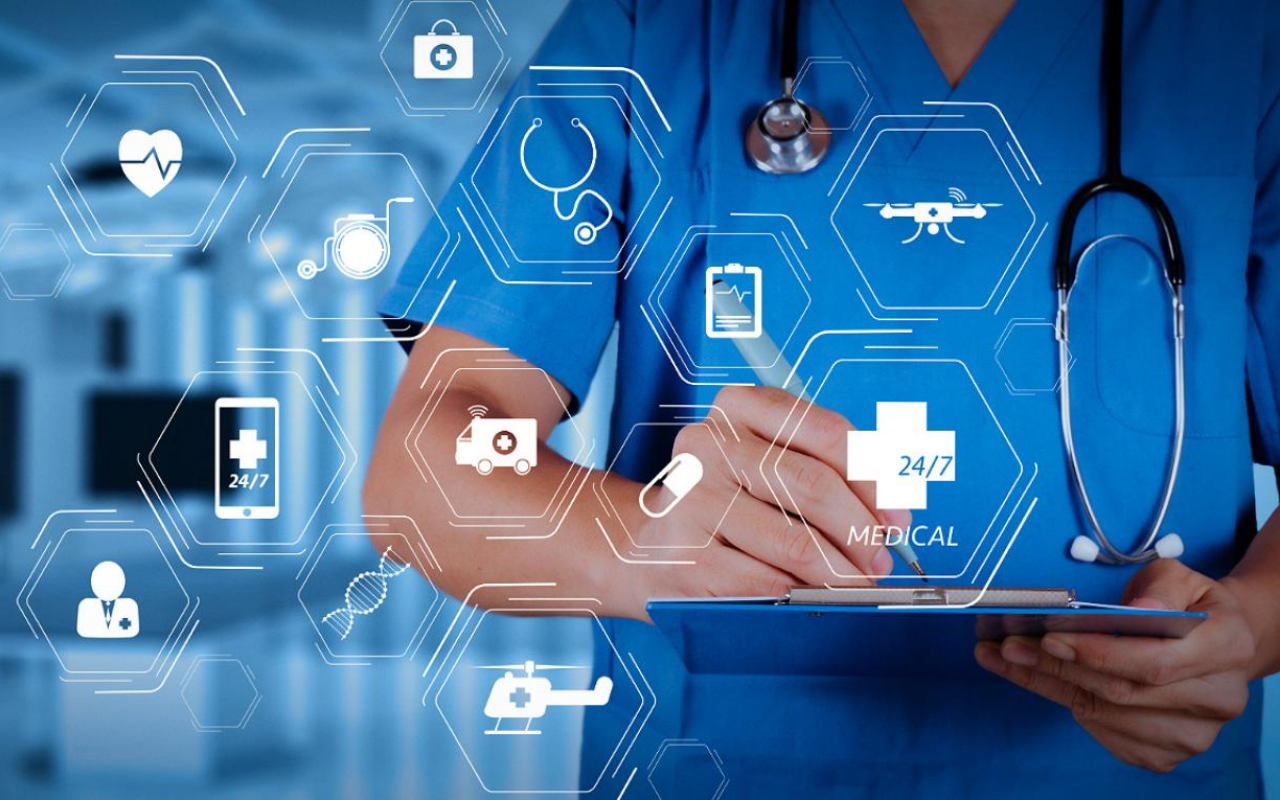
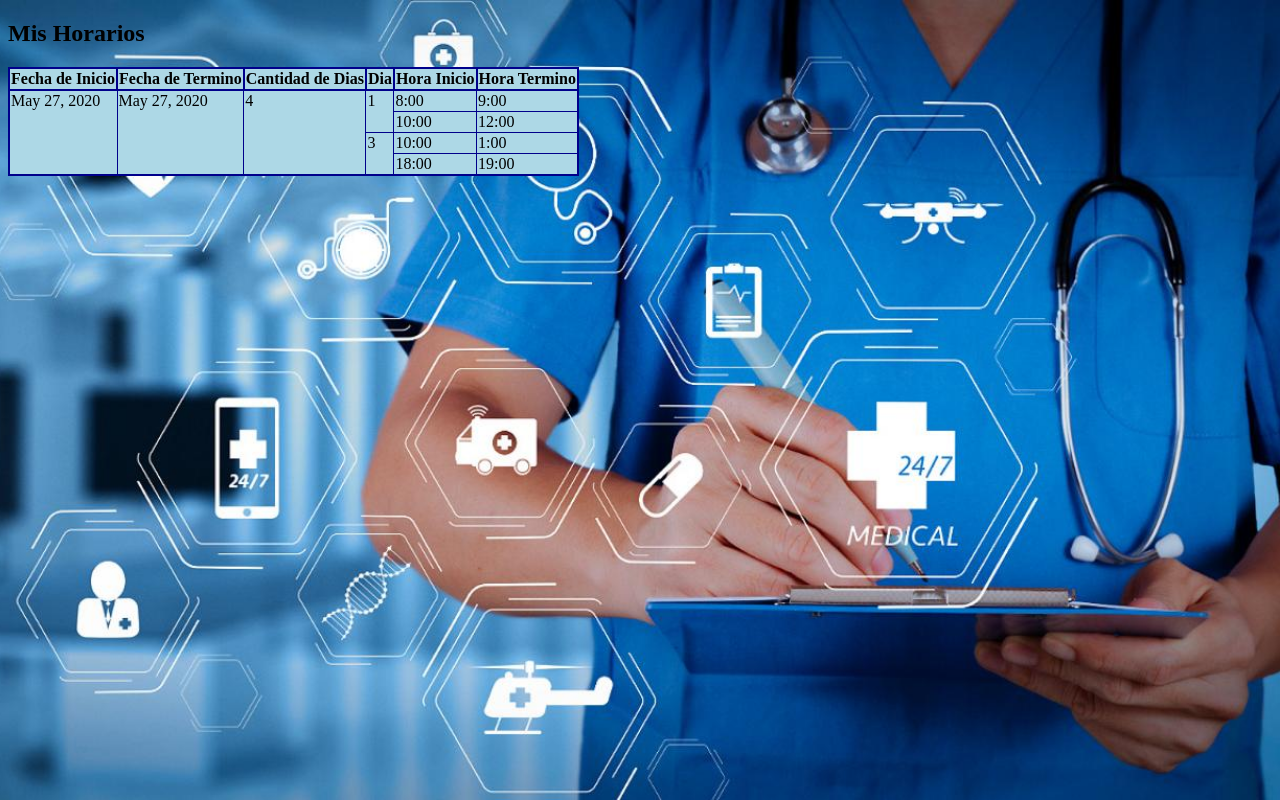
Before and after one commit to Proyecto-IS2-Atencion-Medica-Remota/AtencionMedicaRemota, an Angular app: page /horario in a window 1280 px wide. Before the commit this address led to /. Built offline with nearby package versions, Linux system fonts and the light colour scheme.

Commit message:
Vista de horarios por lista implementada

```diff
--- a/src/app/app-routing.module.ts
+++ b/src/app/app-routing.module.ts
@@ -3,12 +3,13 @@ import { Routes, RouterModule } from '@angular/router';
 import { LoginComponent } from './login/login.component';
 import { HomeComponent } from './home/home.component';
 import { RegistroComponent } from './registro/registro.component';
+import { VerHorarioComponent } from './ver-horario/ver-horario.component';
 
 const routes: Routes = [
   {path:'', component: LoginComponent},
   {path: 'home', component: HomeComponent },
   {path: 'registro', component: RegistroComponent},
-
+  {path: 'horario', component: VerHorarioComponent}
 ];
 
 @NgModule({
--- a/src/app/app.module.ts
+++ b/src/app/app.module.ts
@@ -9,6 +9,7 @@ import { FormsModule, ReactiveFormsModule } from '@angular/forms';
 import { HomeComponent } from './home/home.component';
 import { NavbarComponent } from './navbar/navbar.component';
 import { RegistroComponent } from './registro/registro.component';
+import { VerHorarioComponent } from './ver-horario/ver-horario.component';
 
 @NgModule({
   declarations: [
@@ -17,6 +18,7 @@ import { RegistroComponent } from './registro/registro.component';
     HomeComponent,
     NavbarComponent,
     RegistroComponent,
+    VerHorarioComponent,
 
   ],
   imports: [
--- /dev/null
+++ b/src/app/horario.service.ts
@@ -0,0 +1,25 @@
+import { Injectable } from '@angular/core';
+import { Horario } from "../app/horario";
+import { HttpClient, HttpHeaders } from "@angular/common/http";
+import { Observable } from "rxjs";
+
+@Injectable({
+  providedIn: 'root'
+})
+export class HorarioService {
+
+  constructor(private http: HttpClient) { }
+
+  crearHorario() {
+    let nuevoHorario: Horario = {
+      id: -1, fecha_inicio: new Date(), duracion_dias: 4, dias: JSON.parse('[{"dia": 1,"horas": [{"inicio": "8:00","fin": "9:00"},\
+                                                                                                 {"inicio": "10:00","fin": "12:00"}]},\
+                                                                             {"dia": 3,"horas": [{"inicio": "10:00","fin": "1:00"},\
+                                                                                                 {"inicio": "18:00","fin": "19:00"}]}]'), fecha_fin: new Date()};
+    return nuevoHorario
+  }
+
+  getAll(): Observable<Horario[]> {
+    return this.http.get<Horario[]>('http://localhost:8000/verEspecialista', {headers: new HttpHeaders({'Content-Type':'application/json'})})
+  }
+}
--- /dev/null
+++ b/src/app/horario.ts
@@ -0,0 +1,9 @@
+import { Timestamp } from 'rxjs';
+
+export interface Horario {
+    readonly id: number;
+    fecha_inicio: Date;
+    duracion_dias: number;
+    dias: Array<{dia: number; horas: Array<{inicio: string, fin: string}>}>;
+    fecha_fin?: Date;
+}
--- /dev/null
+++ b/src/app/ver-horario/ver-horario.component.css
@@ -0,0 +1,12 @@
+.horarios {
+    background: lightblue;
+    border: 2pt darkblue solid;
+    border-collapse: collapse;
+}
+th {
+    border: 2pt darkblue solid;
+}
+td {
+    border: 1pt darkblue solid;
+    vertical-align: top;
+}
--- /dev/null
+++ b/src/app/ver-horario/ver-horario.component.html
@@ -0,0 +1,34 @@
+<h1>Mis Horarios</h1>
+<table class='horarios'>
+    <tr>
+        <th>Fecha de Inicio</th>
+        <th>Fecha de Termino</th>
+        <th>Cantidad de Dias</th>
+        <th>Dia</th>
+        <th>Hora Inicio</th>
+        <th>Hora Termino</th>
+    </tr>
+    <ng-container *ngFor="let horario of horarios; index as i">
+        <ng-container *ngFor="let dia of horario.dias; first as isFirstDia">
+            <ng-container *ngFor="let hora of dia.horas; first as isFirstHora">
+                <tr>
+                    <ng-container *ngIf="isFirstDia && isFirstHora">
+                        <td rowSpan="{{lineas_horarios[i]}}">{{horario.fecha_inicio | date}}</td>
+                        <ng-template [ngIf]="horario.fecha_fin" [ngIfElse]="sinFin">
+                            <td rowSpan="{{lineas_horarios[i]}}">{{horario.fecha_fin | date}}</td>
+                        </ng-template>
+                        <ng-template #sinFin>
+                            <td rowSpan="{{lineas_horarios[i]}}">Sin fecha de termino</td>
+                        </ng-template>
+                        <td rowSpan="{{lineas_horarios[i]}}">{{horario.duracion_dias}}</td>
+                    </ng-container>
+                    <td *ngIf="isFirstHora" rowSpan="{{dia.horas.length}}">
+                        {{dia.dia}}
+                    </td>
+                    <td>{{hora.inicio}}</td>
+                    <td>{{hora.fin}}</td>
+                </tr>
+            </ng-container>
+        </ng-container>
+    </ng-container>
+</table>
--- /dev/null
+++ b/src/app/ver-horario/ver-horario.component.ts
@@ -0,0 +1,27 @@
+import { Component, OnInit } from '@angular/core';
+import { HorarioService } from "../horario.service";
+import { Horario } from "../horario";
+import { SelectMultipleControlValueAccessor } from '@angular/forms';
+
+@Component({
+  selector: 'app-ver-horario',
+  templateUrl: './ver-horario.component.html',
+  styleUrls: ['./ver-horario.component.css']
+})
+export class VerHorarioComponent implements OnInit {
+  horarios: Horario[];
+  lineas_horarios: number[] = new Array<number>();
+
+
+  constructor(private horarioService: HorarioService) { }
+
+  ngOnInit(): void {
+    //this.getHorarios()
+    this.horarios = Array<Horario>(this.horarioService.crearHorario());
+    this.horarios.forEach((horario) => this.lineas_horarios.push(horario.dias.reduce((sum, dia) => sum + dia.horas.length, 0)))
+  }
+
+  getHorarios() {
+    this.horarioService.getAll().subscribe(horarios => this.horarios = horarios)
+  }
+}
```
Also changed, not shown: 2 other files (tests, documents, lock files or other folders).
